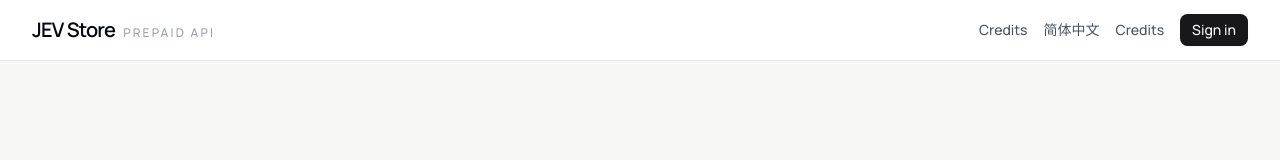
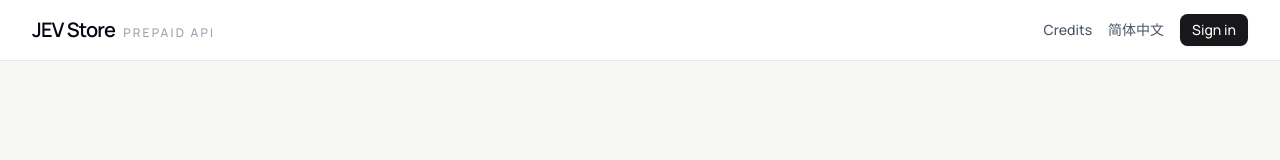
Before and after one commit to Hinstein/jev-vip, a Next.js app: page / in a window 1280 px wide. Shown: the top 160 px of the page. Built offline with nearby package versions, Linux system fonts and the light colour scheme; no server answers.

Commit message:
fix: remove duplicate balance link from header

```diff
--- a/app/(dashboard)/layout.tsx
+++ b/app/(dashboard)/layout.tsx
@@ -37,17 +37,9 @@ function UserMenu() {
 
   if (!user) {
     return (
-      <>
-        <LocaleLink
-          href="/pricing"
-          className="text-sm font-medium text-gray-600 hover:text-gray-950"
-        >
-          {t('nav.credits')}
-        </LocaleLink>
-        <Button asChild size="sm">
-          <LocaleLink href="/sign-in">{t('login.signIn')}</LocaleLink>
-        </Button>
-      </>
+      <Button asChild size="sm">
+        <LocaleLink href="/sign-in">{t('login.signIn')}</LocaleLink>
+      </Button>
     );
   }
 
```
